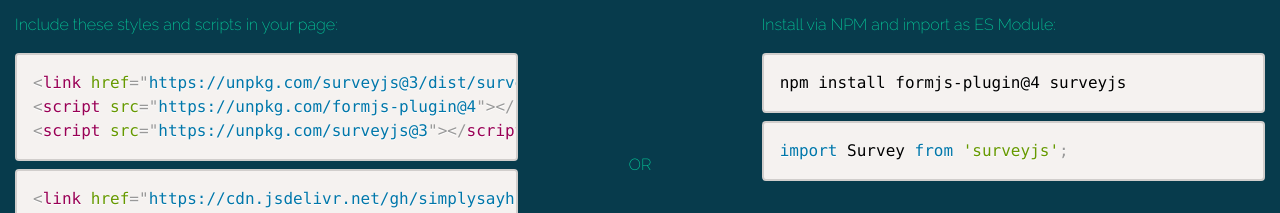
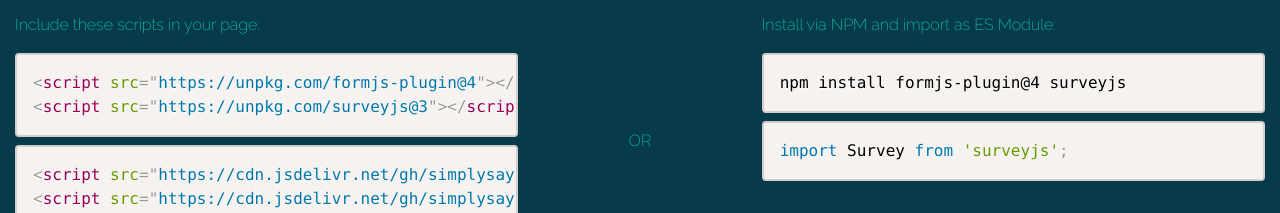
Before and after one commit to SimplySayHi/surveyJS, a website: page get-started.html in a window 1280 px wide. Shown: the part 587-800 px from the top of the page. Drawn offline with nearby package versions, Linux system fonts and the light colour scheme; a web font is replaced by a local one.

Commit message:
updated doc

```diff
--- a/get-started.html
+++ b/get-started.html
@@ -16,6 +16,8 @@
     <link rel="stylesheet" href="css/prism.css">
 
     <script defer src="js/prism.js"></script>
+    <script defer src="js/vendors/jquery-1.12.4.min.js"></script>
+    <script defer src="js/vendors/bootstrap.bundle.min.js"></script>
     <script defer src="js/include.js"></script>
 </head>
 
@@ -82,16 +84,14 @@
                 <div class="row justify-content-between">
                     <div class="col-lg-5">
                         <p>
-                            Include these styles and scripts in your page:
+                            Include these scripts in your page:
                         </p>
                         <pre>
-<code class="language-html">&lt;link href="https://unpkg.com/surveyjs@3/dist/survey.min.css" rel="stylesheet" type="text/css"&gt;
-&lt;script src="https://unpkg.com/formjs-plugin@4"&gt;&lt;/script&gt;
+<code class="language-html">&lt;script src="https://unpkg.com/formjs-plugin@4"&gt;&lt;/script&gt;
 &lt;script src="https://unpkg.com/surveyjs@3"&gt;&lt;/script&gt;
 </code></pre>
                         <pre>
-<code class="language-html">&lt;link href="https://cdn.jsdelivr.net/gh/simplysayhi/surveyJS@3/dist/survey.min.css" rel="stylesheet" type="text/css"&gt;
-&lt;script src="https://cdn.jsdelivr.net/gh/simplysayhi/formJS@4/dist/formjs.min.js"&gt;&lt;/script&gt;
+<code class="language-html">&lt;script src="https://cdn.jsdelivr.net/gh/simplysayhi/formJS@4/dist/formjs.min.js"&gt;&lt;/script&gt;
 &lt;script src="https://cdn.jsdelivr.net/gh/simplysayhi/surveyJS@3/dist/surveyjs.min.js"&gt;&lt;/script&gt;
 </code></pre>
                     </div>
```
Also changed, not shown: api.html (+2 -0 lines), demos.html (+2 -0 lines).
